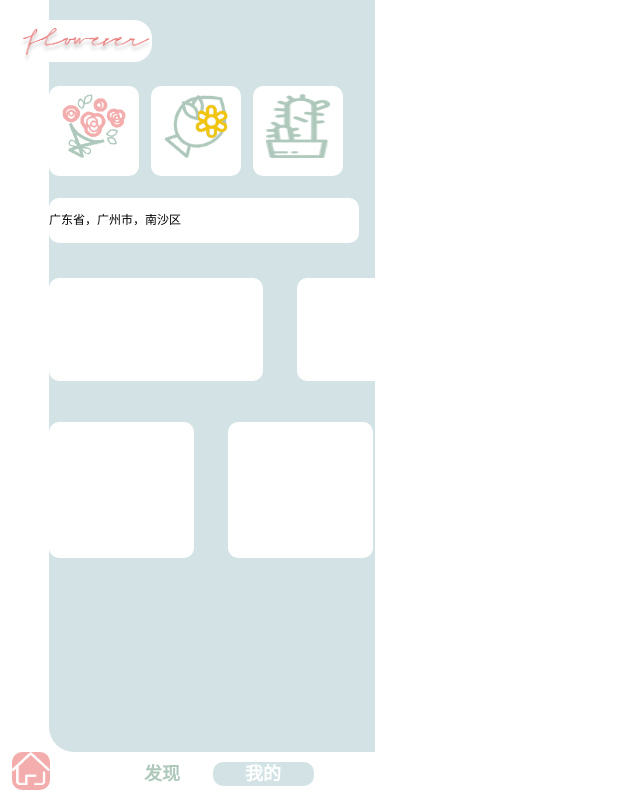
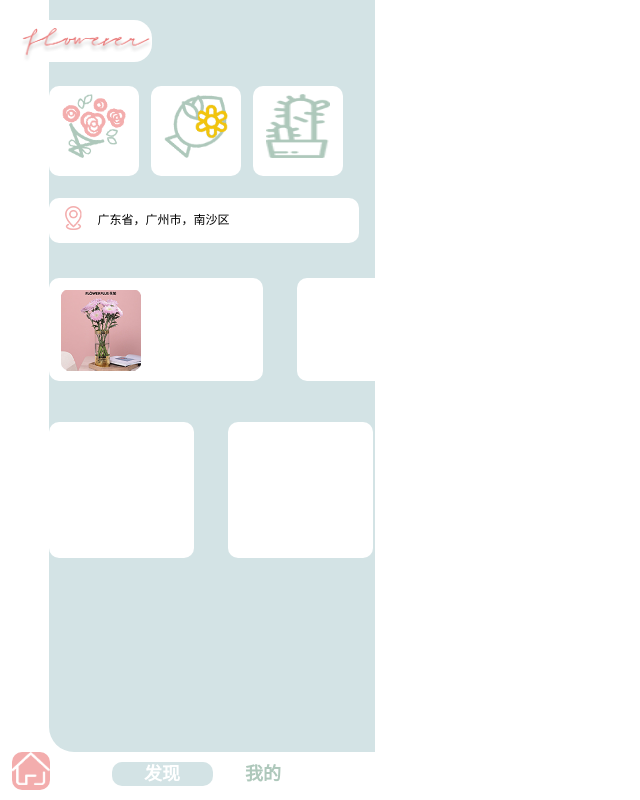
Before and after one commit to hezijian6338/shop-of-flower-mobile, a Nuxt app: page /shop in a window 1280 px wide. Shown: the whole page, without its empty margins (0-640 px from the left). Built offline with nearby package versions, Linux system fonts and the light colour scheme.

Commit message:
连接跳转, 还有首页元素的填充等等

```diff
--- a/layouts/default.vue
+++ b/layouts/default.vue
@@ -14,10 +14,18 @@
         <img src="~/assets/png/index.png" />
       </div>
       <div class="contain-bottom float-left">
-        <div class="button" :class="{ choose: pageInDis }">
+        <div
+          class="button"
+          :class="{ choose: pageInDis }"
+          @click="pageSwitch('dis')"
+        >
           <span>发现</span>
         </div>
-        <div class="button" :class="{ choose: pageInMine }">
+        <div
+          class="button"
+          :class="{ choose: pageInMine }"
+          @click="pageSwitch('mine')"
+        >
           <span class="">我的</span>
         </div>
       </div>
@@ -29,8 +37,23 @@
 export default {
   data() {
     return {
-      pageInMine: true,
-      pageInDis: false
+      pageInMine: false,
+      pageInDis: true
+    }
+  },
+  methods: {
+    pageSwitch(page) {
+      if (page === 'dis') {
+        this.$router.push('/shop')
+        this.pageInDis = true
+        this.pageInMine = false
+      }
+      if (page === 'mine') {
+        // FIXME: 需要检查是否已经登陆
+        this.$router.push('/user/5')
+        this.pageInMine = true
+        this.pageInDis = false
+      }
     }
   }
 }
--- a/pages/shop.vue
+++ b/pages/shop.vue
@@ -32,10 +32,22 @@
       </div> -->
     </div>
     <div class="location">
-      <span>广东省，广州市，南沙区</span>
+      <div class="ml-4 mt-2" style="float: left;">
+        <img
+          style="width: 16.5px; height: 24px"
+          src="~assets/png/locator.png"
+        />
+      </div>
+      <div class="location-info ml-4">
+        <span>广东省，广州市，南沙区</span>
+      </div>
     </div>
     <div class="limit-list overflow-x-scroll overflow-y-hidden">
-      <div class="limit-item"></div>
+      <div class="limit-item">
+        <div class="itme-photo">
+          <img src="~/assets/png/limit1.png" />
+        </div>
+      </div>
       <div class="limit-item"></div>
       <div class="limit-item"></div>
       <div class="limit-item"></div>
@@ -97,7 +109,11 @@ export default {
   border-radius: 10px 10px 10px 10px;
 }
 
-.location > span {
+.location-info {
+  float: left;
+}
+
+.location-info > span {
   width: 130px;
   height: 12px;
   line-height: 45px;
@@ -121,6 +137,12 @@ export default {
   border-radius: 10px;
 }
 
+.itme-photo {
+  margin: 12px 0 12px 12px;
+  width: 80px;
+  height: 80px;
+}
+
 .current-list {
   margin-top: 35px;
   white-space: nowrap;
```
Also changed, not shown: assets/png/limit1.png (added), assets/png/locator.png (added).
